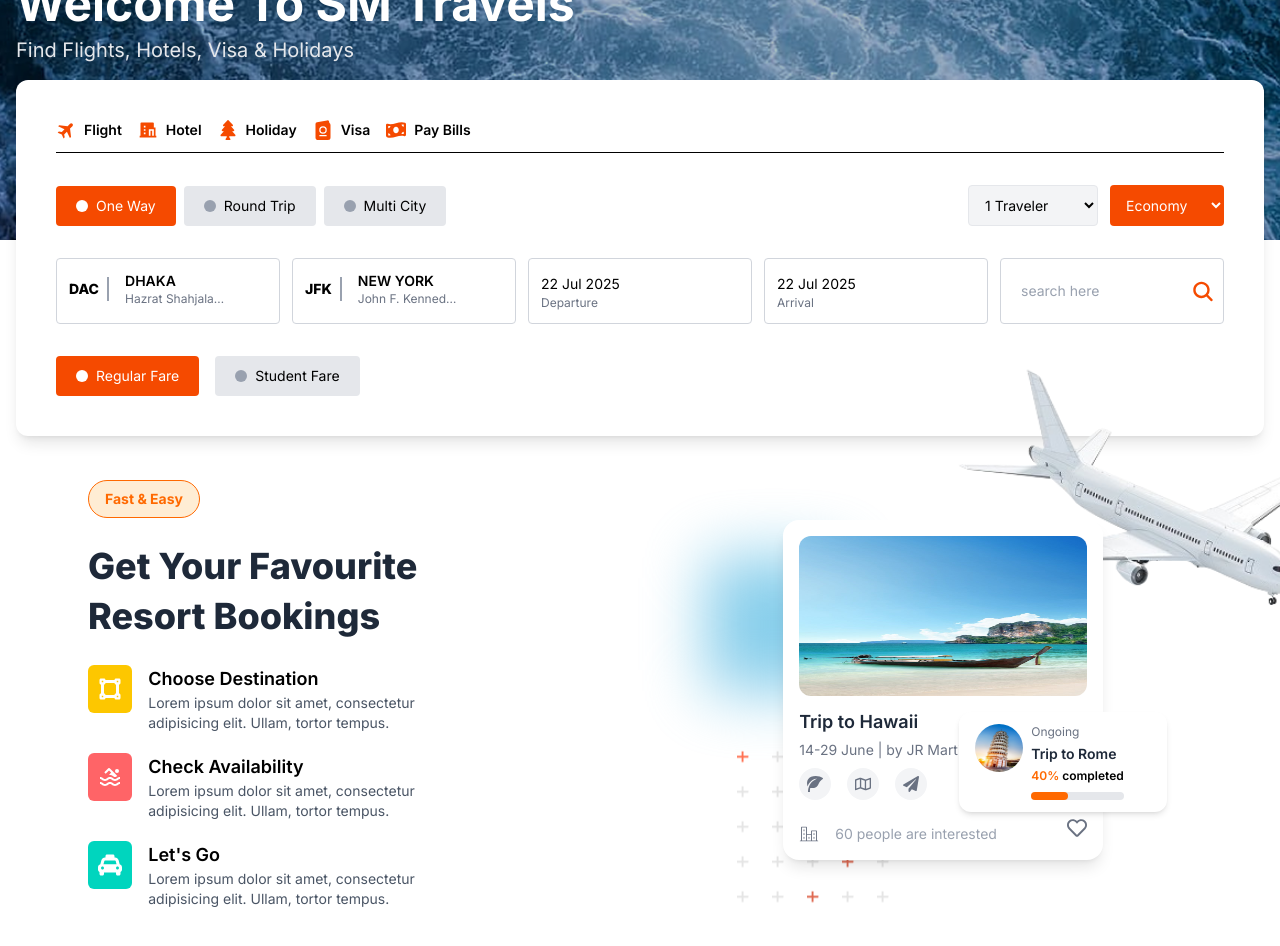
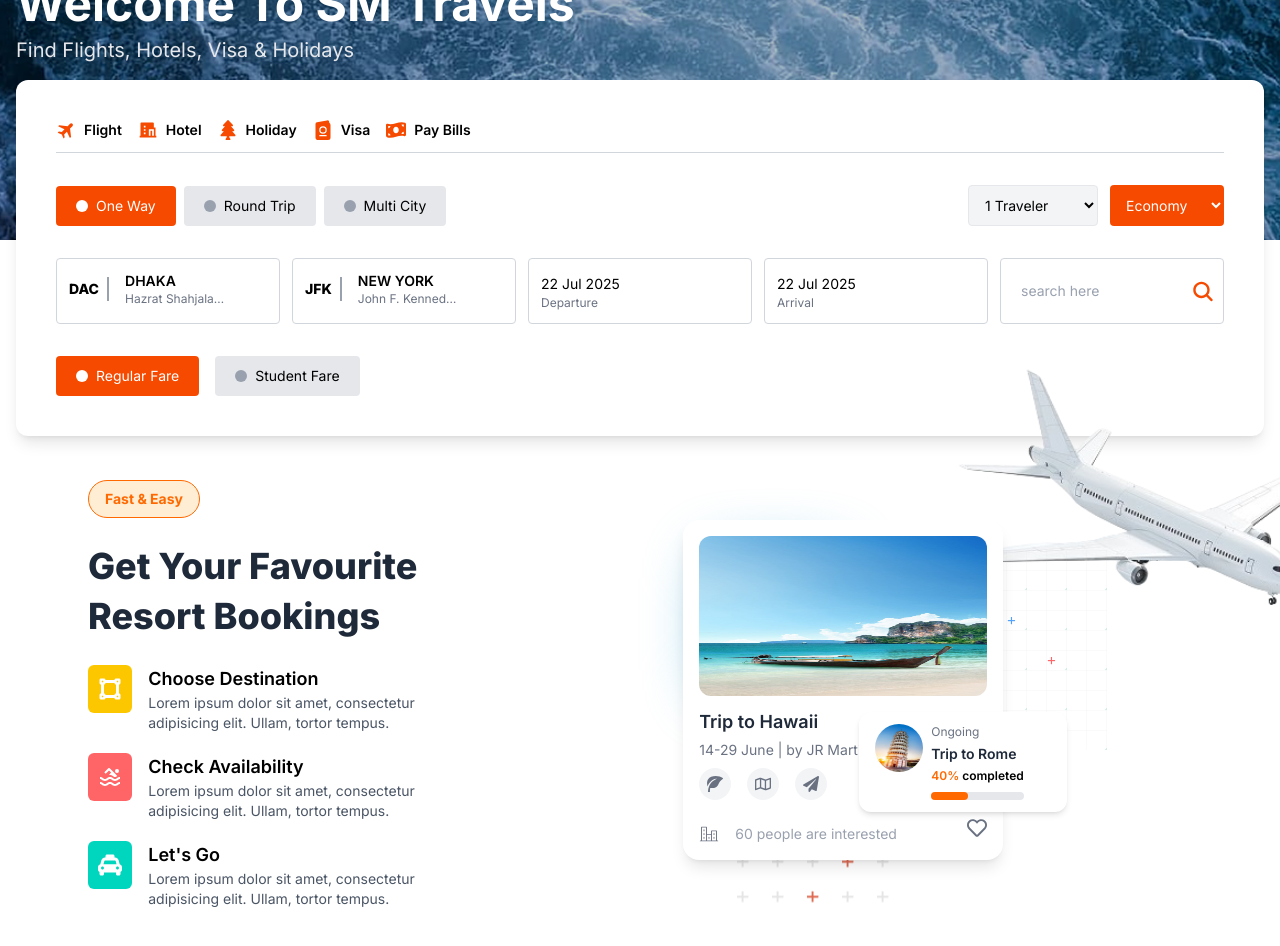
Before and after one commit to Mdsakib999/SM-Travels, a React (Vite) app: page / in a window 1280 px wide. Shown: the part 240-1186 px from the top of the page. Built offline with nearby package versions, Linux system fonts and the light colour scheme.

Commit message:
update: contact us page

```diff
--- a/src/Components/Contact/ContactForm.jsx
+++ b/src/Components/Contact/ContactForm.jsx
@@ -1,69 +1,89 @@
 import { LuSend } from "react-icons/lu";
-import { MdEmail } from "react-icons/md";
-
+import { FaFacebookF, FaTwitter, FaInstagram } from "react-icons/fa";
 const ContactForm = () => {
   return (
-    <div className="relative w-full">
-      {/* Banner Image */}
+    <div className="w-full bg-gray-100">
+      <div className="flex flex-col-reverse md:flex-row mx-auto h-screen">
+        {/* Left: Image */}
+        <div className="w-full md:w-1/2 h-64 md:h-auto">
           <img
-        className="brightness-75 w-full h-[300px] sm:h-[400px] md:h-[600px] object-cover object-center"
-        src="/assets/contactBanner.png"
-        alt="Banner"
+            src="https://images.pexels.com/photos/2132126/pexels-photo-2132126.jpeg"
+            alt="Contact banner"
+            className="w-full h-full object-cover object-center"
           />
-
-      {/* Banner Text Overlay */}
-      <div className="absolute top-[20%] md:top-[30%] left-1/2 transform -translate-x-1/2 w-full max-w-7xl px-4">
-        <header className="space-y-2 mb-6">
-          <h1 className="text-2xl sm:text-3xl md:text-5xl font-bold text-white">
-            Contact Us
-          </h1>
-          <p className="text-sm sm:text-lg md:text-xl text-gray-200">
-            All the ways you can get in touch with us.
-          </p>
-        </header>
         </div>
 
-      {/* Contact Form Section */}
-      <div className="flex flex-col items-center px-4 sm:px-6 md:px-8 mt-16 mb-24">
-        {/* Floating Email Icon */}
-        <div className="w-20 h-20 rounded-full bg-orange-600 flex items-center justify-center text-white shadow-lg">
-          <MdEmail className="text-3xl" />
+        {/* Right: Form Section */}
+        <div className="w-full md:w-1/2 bg-white p-8 sm:p-12 lg:p-10 flex flex-col " >
+          {/* Tag */}
+          <span className="w-[120px] bg-orange-100 text-orange-600 text-sm font-medium rounded-full px-3 py-1 mb-4 text-center border border-oange-500">
+            Best value
+          </span>
+
+          {/* Header */}
+          <h2 className="text-2xl sm:text-3xl font-bold text-gray-800">
+            Get in Touch with us
+          </h2>
+          <p className="mt-2 text-gray-600">
+            At Urban Luxe, we pride ourselves on offering a range of essential
+            features that set us apart. Explore what makes us your ideal interior design partner.
+          </p>
+{/* Socials */}
+ <div className="flex space-x-4 mt-6 mb-6">
+            <a href="#" className="p-3 bg-gray-200 rounded-full hover:bg-orange-500 hover:text-white transition-colors">
+              <FaFacebookF className="text-lg" />
+            </a>
+            <a href="#" className="p-3 bg-gray-200 rounded-full hover:bg-orange-500 hover:text-white transition-colors">
+              <FaTwitter className="text-lg" />
+            </a>
+            <a href="#" className="p-3 bg-gray-200 rounded-full hover:bg-orange-500 hover:text-white transition-colors">
+              <FaInstagram className="text-lg" />
+            </a>
           </div>
 
-        <p className="text-center mt-4 text-orange-600 text-xl font-semibold">
-          Let's Connect
-        </p>
 
           {/* Form */}
-        <form className="w-full max-w-3xl mt-10 space-y-6">
+          <form className="w-full space-y-6 flex-1">
+            <div className="flex flex-col sm:flex-row sm:space-x-4">
               <input
-            className="p-4 rounded-md placeholder:text-gray-500 border border-gray-300 focus:outline-none focus:ring-2 focus:ring-orange-600 w-full"
-            placeholder="Your Name"
                 type="text"
+                placeholder="Name*"
+                className="flex-1 p-3 border border-gray-300 rounded-md placeholder-gray-400 focus:outline-none focus:ring-2 focus:ring-orange-600"
               />
               <input
-            className="p-4 rounded-md placeholder:text-gray-500 border border-gray-300 focus:outline-none focus:ring-2 focus:ring-orange-600 w-full"
-            placeholder="Your Email"
+                type="text"
+                placeholder="Surname*"
+                className="flex-1 p-3 border border-gray-300 rounded-md placeholder-gray-400 focus:outline-none focus:ring-2 focus:ring-orange-600 mt-4 sm:mt-0"
+              />
+            </div>
+
+            <div>
+              <input
                 type="email"
+                placeholder="Email*"
+                className="w-full p-3 border border-gray-300 rounded-md placeholder-gray-400 focus:outline-none focus:ring-2 focus:ring-orange-600"
               />
-          <input
-            className="p-4 rounded-md placeholder:text-gray-500 border border-gray-300 focus:outline-none focus:ring-2 focus:ring-orange-600 w-full"
-            placeholder="Subject"
-            type="text"
+            </div>
+
+            <div>
+              <textarea
+                placeholder="Your message (Max 500 characters)"
+                maxLength={500}
+                className="w-full h-40 p-3 border border-gray-300 rounded-md placeholder-gray-400 focus:outline-none focus:ring-2 focus:ring-orange-600 resize-none"
               />
-          <textarea
-            className="p-4 rounded-md placeholder:text-gray-500 border border-gray-300 focus:outline-none focus:ring-2 focus:ring-orange-600 w-full h-40 resize-none"
-            placeholder="Your Message"
-          ></textarea>
+            </div>
 
-          {/* Submit Button */}
             <button
               type="submit"
-            className="p-4 rounded-md bg-orange-600 text-white w-full flex items-center justify-center gap-2 text-lg hover:bg-orange-500 transition-all"
+              className="w-full p-3 bg-orange-500 text-white rounded-md flex items-center justify-center gap-2 text-lg hover:bg-orange-500 transition-all"
             >
-            <LuSend className="text-xl" /> Send Message
+              <LuSend className="text-xl" /> Send message
             </button>
           </form>
+        </div>
+      </div>
+  <div className="h-[200px] w-full bg-black">
+
   </div>
     </div>
   );
--- a/src/Components/Contact/NewsLetter.jsx
+++ b/src/Components/Contact/NewsLetter.jsx
@@ -2,7 +2,7 @@ import { ArrowRight } from "lucide-react";
 
 const NewsLetter = () => {
   return (
-    <div className="relative w-full max-w-3xl lg:max-w-5xl mx-auto rounded-lg shadow-2xl shadow-gray-500 mb-20">
+    <div className="relative w-full max-w-3xl lg:max-w-5xl mx-auto rounded-lg shadow-2xl shadow-gray-500 my-20">
       <img
         className="brightness-50 h-64 md:h-80 lg:h-96 w-full max-w-6xl mx-auto mb-10 object-cover rounded-lg"
         src="/assets/news.jpg"
--- a/src/Components/Home/Banner.jsx
+++ b/src/Components/Home/Banner.jsx
@@ -42,7 +42,7 @@ export const Banner = ({ bannerImage }) => {
 
         <section className="bg-white space-y-5 sm:space-y-8 rounded-xl shadow-lg text-black p-4 sm:p-6 md:p-10">
           {/* Category Icons */}
-          <ul className="flex flex-wrap justify-center sm:justify-start items-center gap-4 pb-3 border-b">
+          <ul className="flex flex-wrap justify-center sm:justify-start items-center gap-4 pb-3 border-b border-gray-300">
             <li className="flex items-center gap-x-2">
               <BiSolidPlaneAlt className="text-orange-600" size={20} />
               <span className="text-xs sm:text-sm font-semibold">Flight</span>
--- a/src/Components/Home/ResortBooking.jsx
+++ b/src/Components/Home/ResortBooking.jsx
@@ -1,4 +1,3 @@
-/* eslint-disable no-unused-vars */
 import { BiSwim } from "react-icons/bi";
 import { FaTaxi, FaRegMap, FaPaperPlane, FaRegHeart } from "react-icons/fa";
 import { FaVectorSquare } from "react-icons/fa6";
@@ -125,6 +124,7 @@ export const ResortBooking = () => {
             />
           </div>
 
+
 {/* Airplane */}
 <div
   className="
@@ -136,7 +136,67 @@ export const ResortBooking = () => {
     className="w-full h-auto object-contain"
   />
 </div>
+{/* Test */}
+<div className="h-[200px] w-[200px] bg-transparent relative text-white">
+  {/* Circuit Board – transparent overlay */}
+  <div
+    className="absolute inset-0 z-0 pointer-events-none"
+    style={{
+      backgroundImage: `
+        repeating-linear-gradient(
+          0deg,
+          transparent,
+          transparent 19px,
+          rgba(189, 194, 191, 0.15) 19px,
+          rgba(172, 172, 172, 0) 20px
+        ),
+        repeating-linear-gradient(
+          90deg,
+          transparent,
+          transparent 19px,
+         rgba(189, 194, 191, 0.15) 19px,
+          rgba(34, 197, 94, 0) 20px
+        ),
 
+        radial-gradient(
+          circle at 40px 40px,
+          rgba(16, 185, 129, 0.18) 2px,
+          transparent 2px
+        )
+      `,
+      backgroundSize: "40px 40px, 40px 40px, 40px 40px, 40px 40px",
+    }}
+  />
+  <span
+    className="absolute text-red-400 font-mono text-sm"
+    style={{ top: 20, left: 20 }}
+  >
+    +
+  </span>
+  <span
+    className="absolute text-white font-mono text-sm"
+    style={{ top: 20, left: 60 }}
+  >
+    +
+  </span>
+  <span
+    className="absolute text-blue-400 font-mono text-sm"
+    style={{ top: 60, left: 100 }}
+  >
+    +
+  </span>
+  <span
+    className="absolute text-red-400 font-mono text-sm"
+    style={{ top: 100, left: 140 }}
+  >
+    +
+  </span>
+
+  {/* Your real content goes here */}
+  <div className="relative z-10 p-8">
+    {/* … */}
+  </div>
+</div>
         </div>
 
         <div className="space-y-6 order-2 md:order-1">
--- a/src/Components/Home/TourCategories.jsx
+++ b/src/Components/Home/TourCategories.jsx
@@ -47,6 +47,7 @@ export const TourCategories = () => {
           spaceBetween={30}
           slidesPerView={5}
           slidesPerGroup={5}
+
           loop={true}
           autoplay={{
             delay: 3000,
@@ -62,12 +63,13 @@ export const TourCategories = () => {
             640: {
               slidesPerView: 2,
               slidesPerGroup: 2,
-              spaceBetween: 20,
+              spaceBetween: 10,
             },
             768: {
               slidesPerView: 5,
               slidesPerGroup: 5,
-              spaceBetween: 5,
+              spaceBetween: 20,
+
             },
             1024: {
               slidesPerView: 5,
```
Lines whose indentation alone changed are shown as unchanged.
